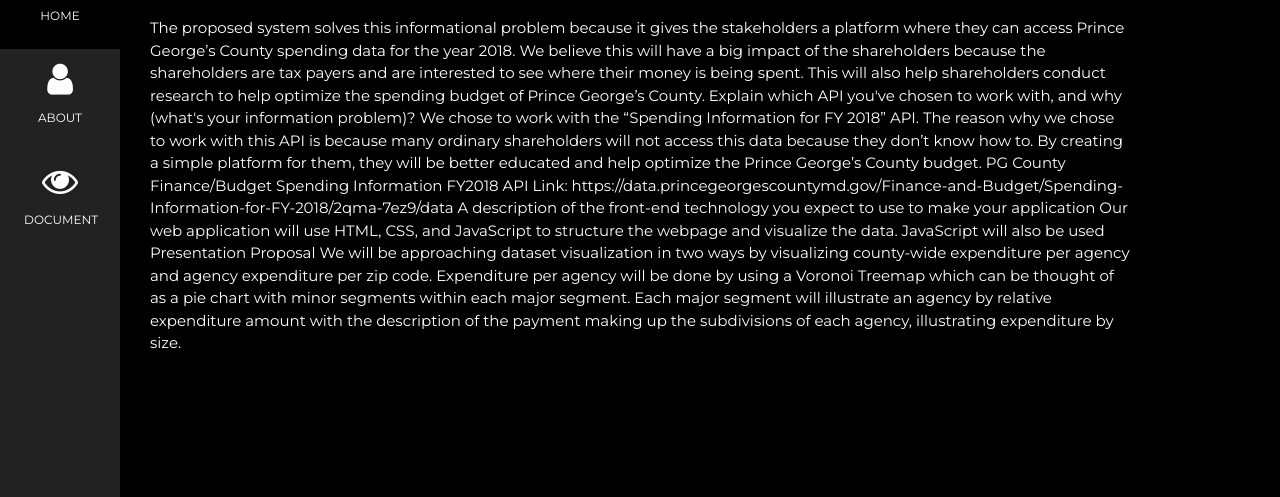
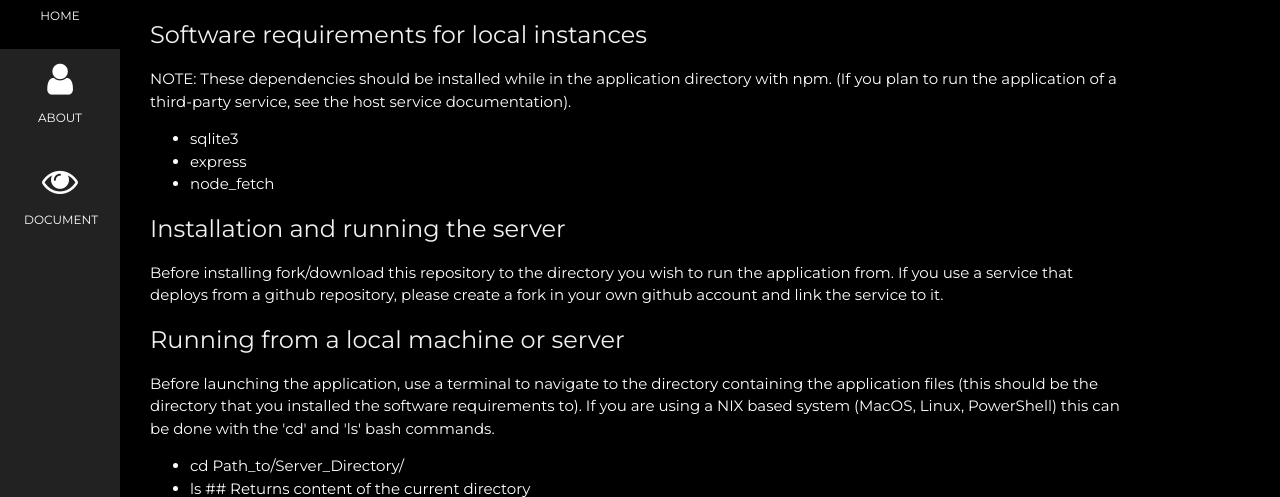
Before and after one commit to JmkGallier/377_Project, a website: page src/public/documentation.html in a window 1280 px wide. Shown: the part 143-640 px from the top of the page. Drawn offline with nearby package versions, Linux system fonts and the light colour scheme.

Commit message:
update documentation

```diff
--- a/src/public/documentation.html
+++ b/src/public/documentation.html
@@ -63,19 +63,32 @@ body, h1,h2,h3,h4,h5,h6 {font-family: "Montserrat", sans-serif}
   <div class="w3-padding-64 w3-content" id="photos">
     <h2 class="w3-text-light-grey">Documentation</h2>
     <hr style="width:200px" class="w3-opacity">
-    <p>The proposed system solves this informational problem because it gives the stakeholders a platform where they can access Prince George’s County spending data for the year 2018. We believe this will have a big impact of the shareholders because the shareholders are tax payers and are interested to see where their money is being spent. This will also help shareholders conduct research to help optimize the spending budget of Prince George’s County.
-Explain which API you've chosen to work with, and why (what's your information problem)?
-We chose to work with the “Spending Information for FY 2018” API. The reason why we chose to work with this API is because many ordinary shareholders will not access this data because they don’t know how to. By creating a simple platform for them, they will be better educated and help optimize the Prince George’s County budget.
-PG County Finance/Budget Spending Information FY2018 API Link:
-https://data.princegeorgescountymd.gov/Finance-and-Budget/Spending-Information-for-FY-2018/2qma-7ez9/data
+    <h3 class="w3-text-light-grey">Software requirements for local instances</h3>
+    <p>NOTE: These dependencies should be installed while in the application directory with npm.
+      (If you plan to run the application of a third-party service, see the host service documentation).
+    </p>
+    <ul>
+      <li>sqlite3</li>
+      <li>express</li>
+      <li>node_fetch</li>
+    </ul>
+    <h3 class="w3-text-light-grey">Installation and running the server</h3>
+    <p>Before installing fork/download this repository to the directory you wish
+      to run the application from. If you use a service that deploys from a github
+      repository, please create a fork in your own github account and link the service to it.
+    </p>
+    <h3 class="w3-text-light-grey">Running from a local machine or server</h3>
+    <p>Before launching the application, use a terminal to navigate to the directory
+      containing the application files (this should be the directory that you installed
+      the software requirements to). If you are using a NIX based system (MacOS, Linux, PowerShell)
+      this can be done with the 'cd' and 'ls' bash commands.
+    </p>
+    <ul>
+      <li>cd Path_to/Server_Directory/</li>
+      <li>ls ## Returns content of the current directory</li>
+    </ul>
 
-A description of the front-end technology you expect to use to make your application
-Our web application will use HTML, CSS, and JavaScript to structure the webpage and visualize the data. JavaScript will also be used
-Presentation Proposal
-We will be approaching dataset visualization in two ways by visualizing county-wide expenditure per agency and agency expenditure per zip code.
-Expenditure per agency will be done by using a Voronoi Treemap which can be thought of as a pie chart with minor segments within each major segment. Each major segment will illustrate an agency by relative expenditure amount with the description of the payment making up the subdivisions of each agency, illustrating expenditure by size.
 
-    </p>
 
 
   <!-- End Portfolio Section -->
```
